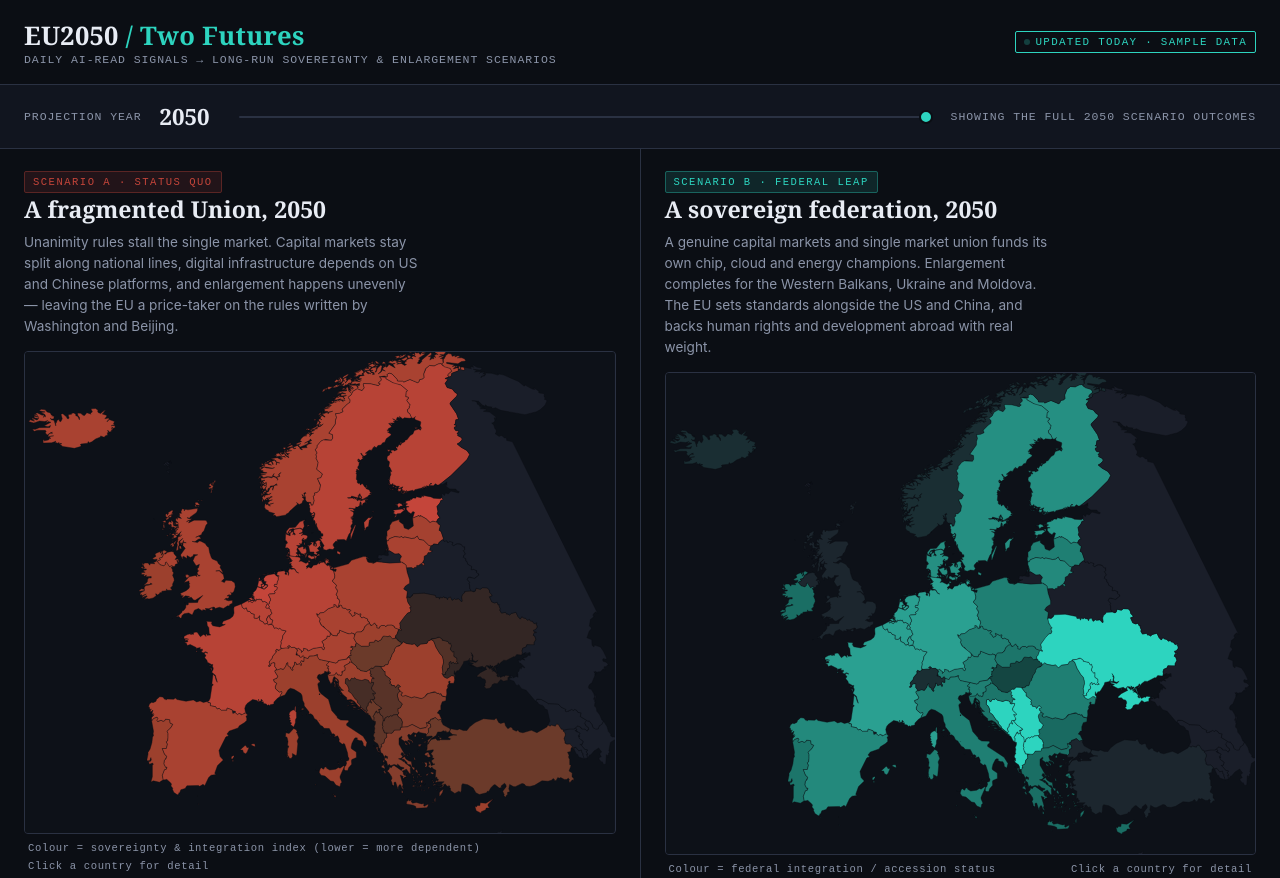
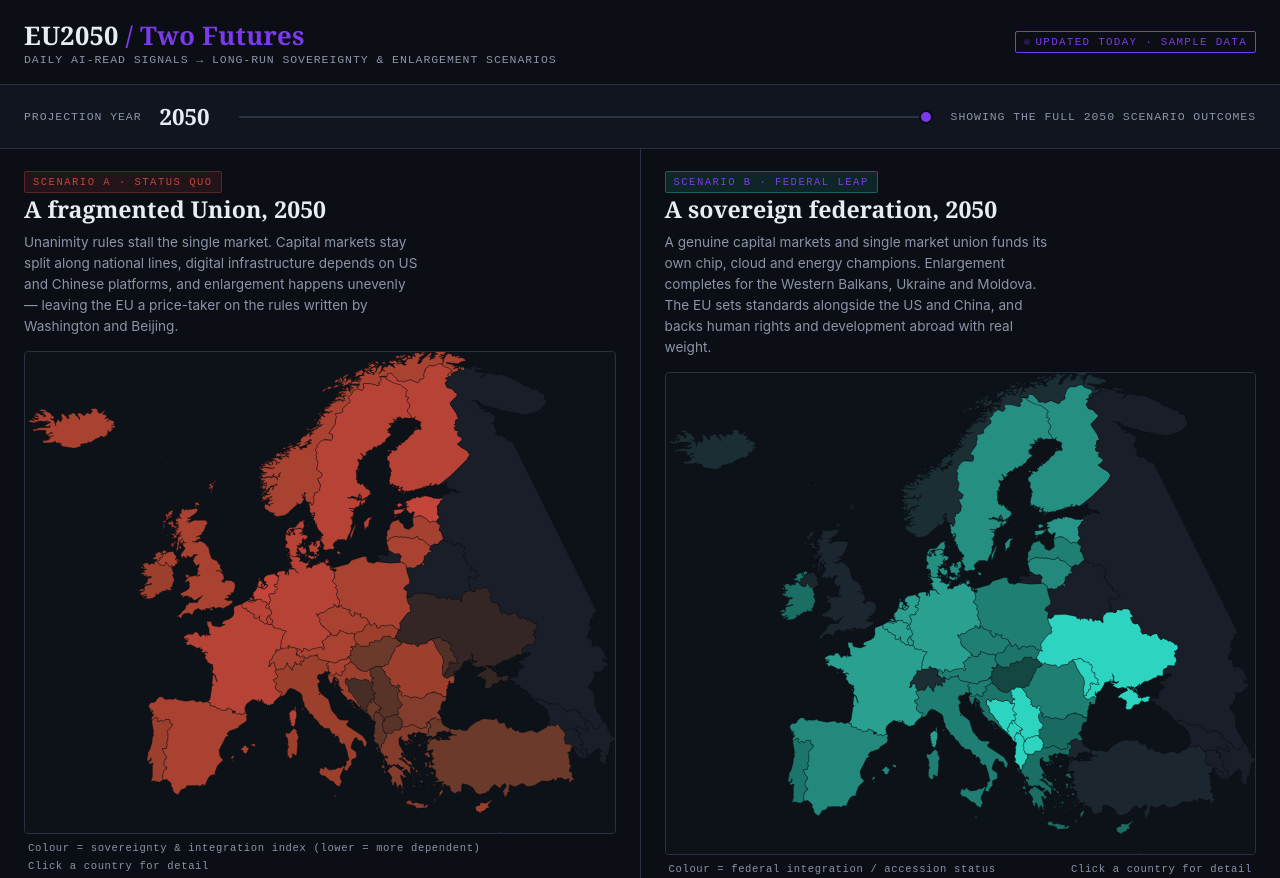
Before and after one commit to volters-cell/EU2050, a plain HTML site: page index.html in a window 1280 px wide. Shown: the top 878 px of the page. Drawn offline with Linux system fonts and the light colour scheme.

Commit message:
Change fed-teal color from teal to purple

```diff
--- a/index.html
+++ b/index.html
@@ -15,7 +15,7 @@
     --eu-blue: #2f5fff;
     --frag-amber: #e8a23c;
     --frag-red: #c4453a;
-    --fed-teal: #2dd4bf;
+    --fed-teal: #7c3aed;
     --fed-gold: #ffcb47;
     --mono: 'JetBrains Mono', 'Courier New', monospace;
     --serif: 'Source Serif Pro', Georgia, serif;
```
